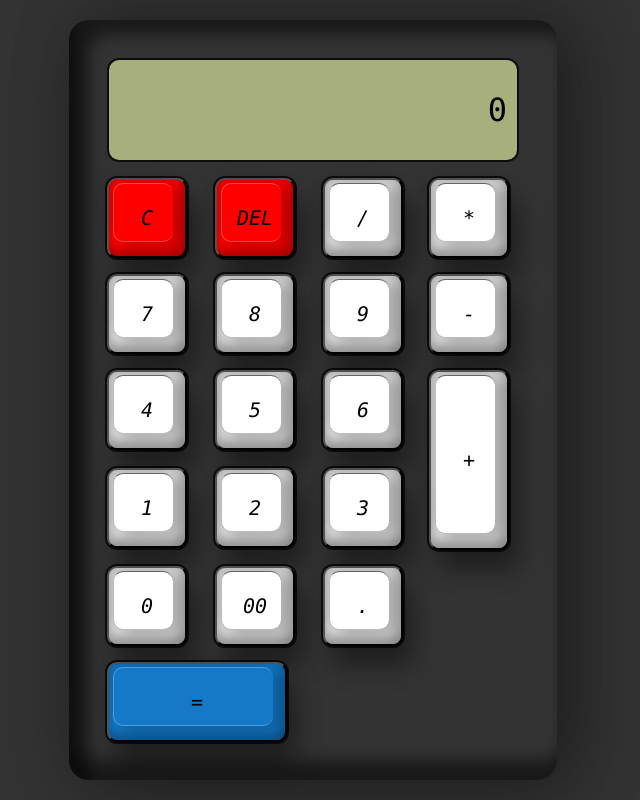
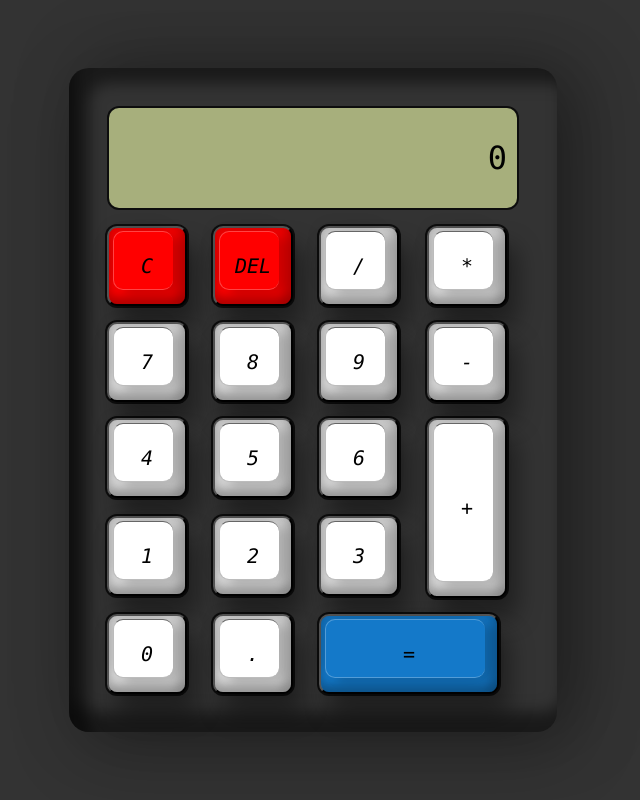
Before and after one commit to Ghadeer10/calculator, a plain HTML site: page index.html in a window 1280 px wide. Shown: the whole page, without its empty margins (327-967 px from the left). Drawn offline with Linux system fonts and the light colour scheme.

Commit message:
Update index.html

```diff
--- a/index.html
+++ b/index.html
@@ -28,7 +28,6 @@
             <button type="button" onclick="enterNumber('2')"><i>2</i></button>
             <button type="button" onclick="enterNumber('3')"><i>3</i></button>
             <button type="button" onclick="enterNumber('0')"><i>0</i></button>
-            <button type="button" onclick="enterNumber('00')"><i>00</i></button>
             <button type="button" id= 'dot' onclick="enterDot()"><i>.</i></button>
             <button type="button" class="equal" onclick="operate()"><i>=</i></button>
         </div>
```
